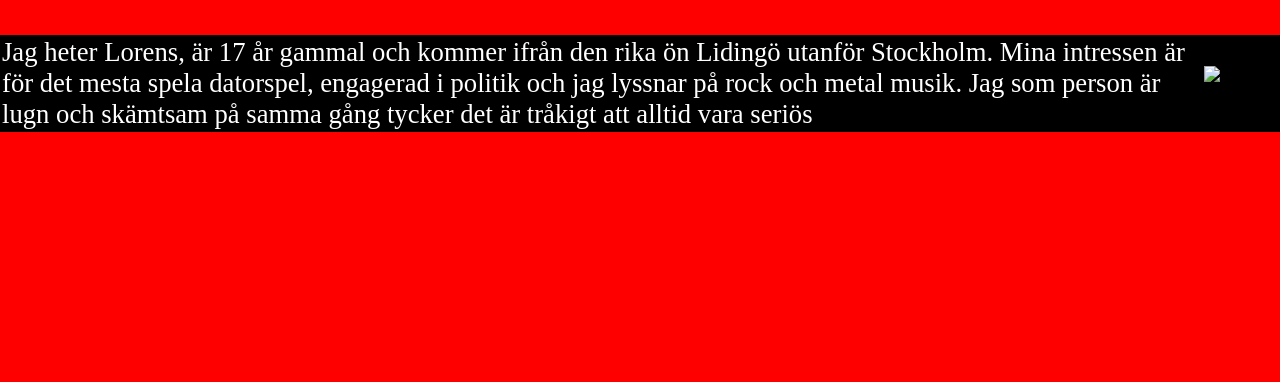
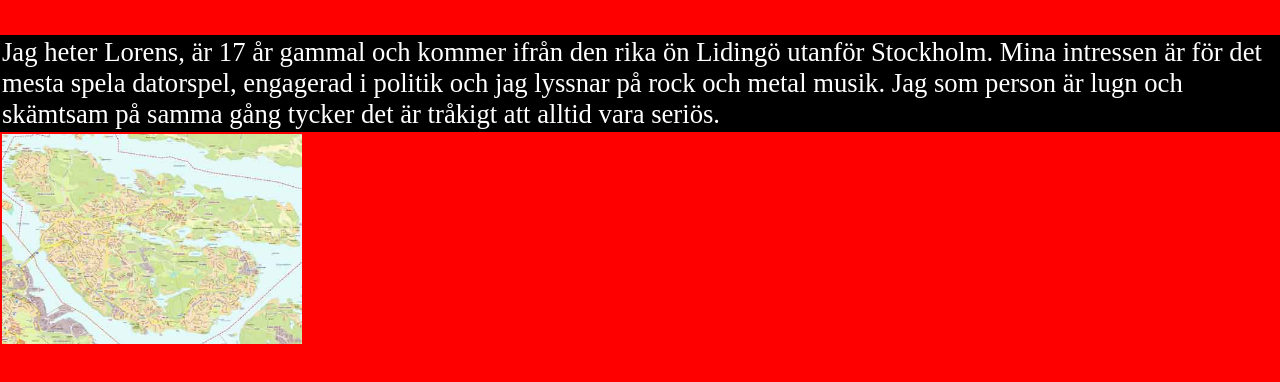
Before and after one commit to Lorens123/personlig-sida, a plain HTML site: page index.html in a window 1280 px wide. Shown: the part 308-690 px from the top of the page. Drawn offline with Linux system fonts and the light colour scheme.

Commit message:
Flyttade ner Lidingö bilden

```diff
--- a/index.html
+++ b/index.html
@@ -32,11 +32,18 @@
                 Lidingö utanför Stockholm. Mina intressen är för det mesta spela
                 datorspel, engagerad i politik och jag lyssnar på rock och metal
                 musik. Jag som person är lugn och skämtsam på samma gång tycker
-                det är tråkigt att alltid vara seriös
+                det är tråkigt att alltid vara seriös.
               </p>
             </td>
+          </tr>
+        </tbody>
+      </table>
+
+      <table>
+        <tbody>
+          <tr>
             <td>
-              <img src="Lidingö.jpg" alt="Bild på Lidingö" width="300" />
+              <img src="Lidingo.jpg" alt="Bild på Lidingö" width="300" />
             </td>
           </tr>
         </tbody>
```
Also changed, not shown: Lidingo.jpg (added).
